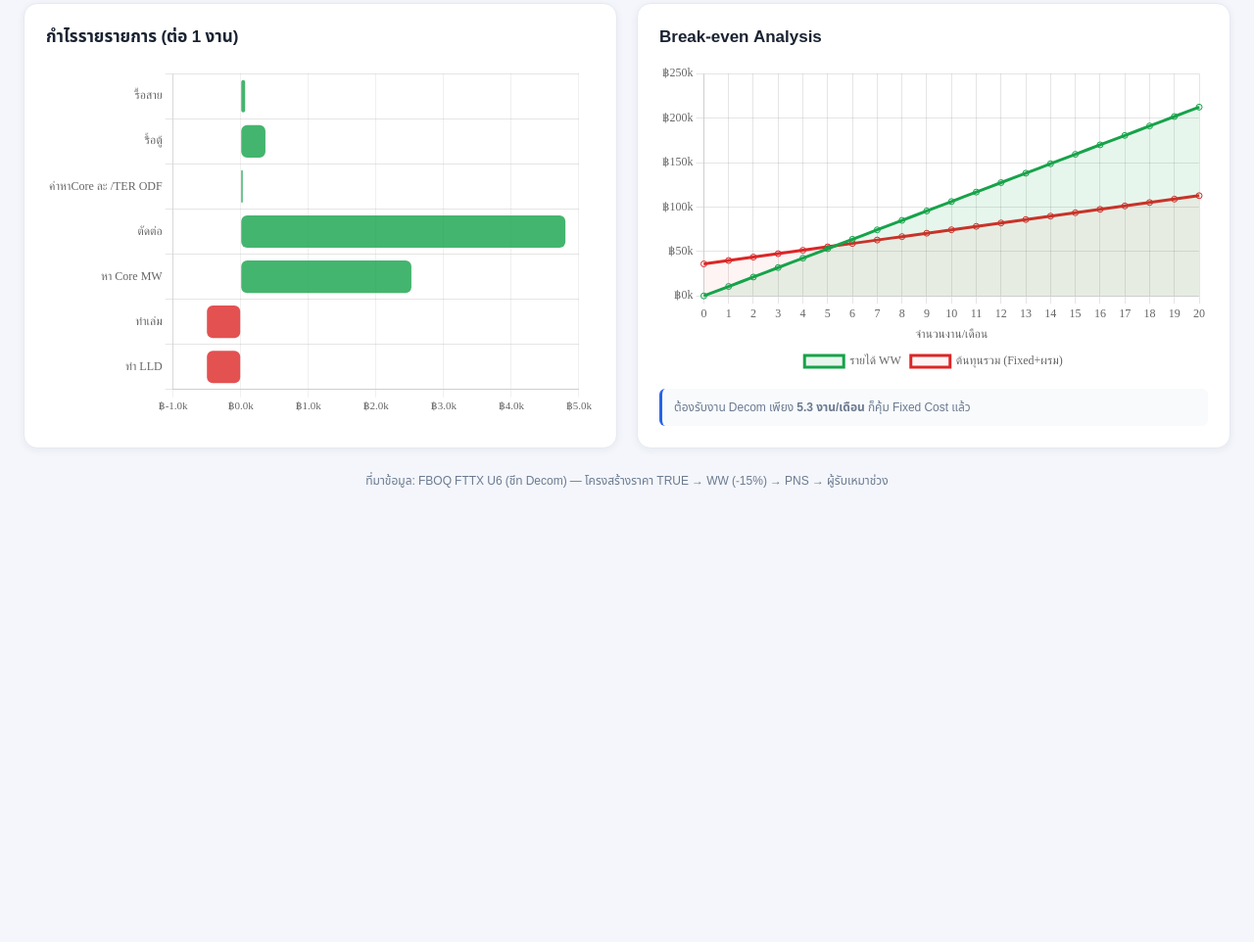
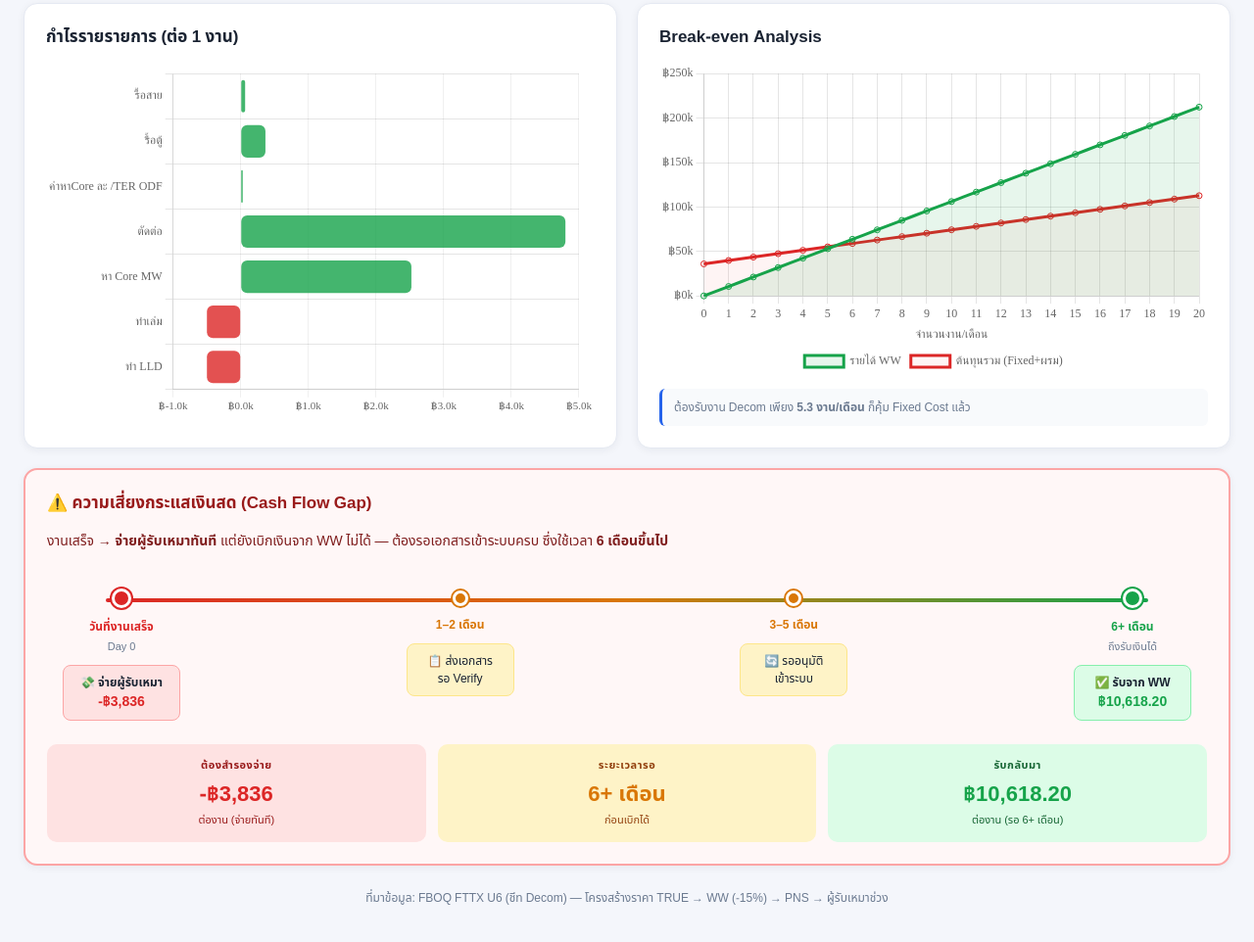
Before and after one commit to wanchaipu/PNS, a plain HTML site: page index.html in a window 1280 px wide. Shown: the part 1709-2671 px from the top of the page at 98% size. Before the commit the page ends 2245 px from the top, so only its background shows below. Drawn offline with nearby package versions, Linux system fonts and the light colour scheme.

Commit message:
feat: เพิ่ม Cash Flow Gap section แสดง timeline จ่าย→รอ 6+ เดือน

```diff
--- a/index.html
+++ b/index.html
@@ -210,6 +210,81 @@
   </div>
 </div>
 
+<!-- ============ CASHFLOW RISK ============ -->
+<div class="card" style="margin-top:20px; border:2px solid #fca5a5; background:#fff7f7">
+  <h2 style="color:#991b1b">⚠️ ความเสี่ยงกระแสเงินสด (Cash Flow Gap)</h2>
+  <p style="font-size:14px; color:#7f1d1d; margin:0 0 20px">
+    งานเสร็จ → <b>จ่ายผู้รับเหมาทันที</b> แต่ยังเบิกเงินจาก WW ไม่ได้ — ต้องรอเอกสารเข้าระบบครบ ซึ่งใช้เวลา <b>6 เดือนขึ้นไป</b>
+  </p>
+
+  <!-- Timeline -->
+  <div style="position:relative; padding:0 16px; margin-bottom:24px">
+    <!-- เส้น -->
+    <div style="position:absolute; top:28px; left:60px; right:60px; height:4px; background:linear-gradient(90deg,#dc2626,#d97706,#16a34a); border-radius:2px"></div>
+
+    <div style="display:flex; justify-content:space-between; align-items:flex-start; position:relative">
+      <!-- วันที่ 0 -->
+      <div style="text-align:center; width:120px">
+        <div style="width:20px; height:20px; border-radius:50%; background:#dc2626; border:3px solid #fff; box-shadow:0 0 0 2px #dc2626; margin:18px auto 10px"></div>
+        <div style="font-size:12px; font-weight:700; color:#dc2626">วันที่งานเสร็จ</div>
+        <div style="font-size:11px; color:#6b7a90; margin-top:4px">Day 0</div>
+        <div style="margin-top:10px; background:#fee2e2; border:1px solid #fca5a5; border-radius:8px; padding:8px; font-size:12px">
+          💸 <b>จ่ายผู้รับเหมา</b><br>
+          <span id="cfSub" style="color:#dc2626; font-weight:700; font-size:14px">฿...</span>
+        </div>
+      </div>
+
+      <!-- เดือน 1-2 -->
+      <div style="text-align:center; width:110px">
+        <div style="width:16px; height:16px; border-radius:50%; background:#d97706; border:3px solid #fff; box-shadow:0 0 0 2px #d97706; margin:20px auto 10px"></div>
+        <div style="font-size:12px; font-weight:700; color:#d97706">1–2 เดือน</div>
+        <div style="margin-top:10px; background:#fef3c7; border:1px solid #fde68a; border-radius:8px; padding:8px; font-size:12px">
+          📋 ส่งเอกสาร<br>รอ Verify
+        </div>
+      </div>
+
+      <!-- เดือน 3-5 -->
+      <div style="text-align:center; width:110px">
+        <div style="width:16px; height:16px; border-radius:50%; background:#d97706; border:3px solid #fff; box-shadow:0 0 0 2px #d97706; margin:20px auto 10px"></div>
+        <div style="font-size:12px; font-weight:700; color:#d97706">3–5 เดือน</div>
+        <div style="margin-top:10px; background:#fef3c7; border:1px solid #fde68a; border-radius:8px; padding:8px; font-size:12px">
+          🔄 รออนุมัติ<br>เข้าระบบ
+        </div>
+      </div>
+
+      <!-- 6+ เดือน -->
+      <div style="text-align:center; width:120px">
+        <div style="width:20px; height:20px; border-radius:50%; background:#16a34a; border:3px solid #fff; box-shadow:0 0 0 2px #16a34a; margin:18px auto 10px"></div>
+        <div style="font-size:12px; font-weight:700; color:#16a34a">6+ เดือน</div>
+        <div style="font-size:11px; color:#6b7a90; margin-top:4px">ถึงรับเงินได้</div>
+        <div style="margin-top:10px; background:#dcfce7; border:1px solid #86efac; border-radius:8px; padding:8px; font-size:12px">
+          ✅ <b>รับจาก WW</b><br>
+          <span id="cfWW" style="color:#16a34a; font-weight:700; font-size:14px">฿...</span>
+        </div>
+      </div>
+    </div>
+  </div>
+
+  <!-- สรุป -->
+  <div style="display:grid; grid-template-columns:1fr 1fr 1fr; gap:12px; margin-top:8px">
+    <div style="background:#fee2e2; border-radius:10px; padding:14px; text-align:center">
+      <div style="font-size:11px; color:#991b1b; font-weight:700; text-transform:uppercase; letter-spacing:.5px">ต้องสำรองจ่าย</div>
+      <div id="cfOut" style="font-size:22px; font-weight:800; color:#dc2626; margin-top:4px">฿...</div>
+      <div style="font-size:11px; color:#991b1b; margin-top:2px">ต่องาน (จ่ายทันที)</div>
+    </div>
+    <div style="background:#fef3c7; border-radius:10px; padding:14px; text-align:center">
+      <div style="font-size:11px; color:#92400e; font-weight:700; text-transform:uppercase; letter-spacing:.5px">ระยะเวลารอ</div>
+      <div style="font-size:22px; font-weight:800; color:#d97706; margin-top:4px">6+ เดือน</div>
+      <div style="font-size:11px; color:#92400e; margin-top:2px">ก่อนเบิกได้</div>
+    </div>
+    <div style="background:#dcfce7; border-radius:10px; padding:14px; text-align:center">
+      <div style="font-size:11px; color:#166534; font-weight:700; text-transform:uppercase; letter-spacing:.5px">รับกลับมา</div>
+      <div id="cfIn" style="font-size:22px; font-weight:800; color:#16a34a; margin-top:4px">฿...</div>
+      <div style="font-size:11px; color:#166534; margin-top:2px">ต่องาน (รอ 6+ เดือน)</div>
+    </div>
+  </div>
+</div>
+
 <p style="text-align:center; color:var(--muted); font-size:12px; margin-top:24px">
   ที่มาข้อมูล: FBOQ FTTX U6 (ชีท Decom) — โครงสร้างราคา TRUE → WW (-15%) → PNS → ผู้รับเหมาช่วง
 </p>
@@ -334,6 +409,12 @@ function calc(){
     ? `ต้องรับงาน Decom เพียง <b>${be.toFixed(1)} งาน/เดือน</b> ก็คุ้ม Fixed Cost แล้ว`
     : `<b style="color:var(--red)">ราคา ผรม สูงกว่ารายได้ → ขาดทุน</b>`;
 
+  // Cash flow
+  $('cfSub').textContent  = '-' + fmt(totSub);
+  $('cfWW').textContent   = fmt2(totWW);
+  $('cfOut').textContent  = '-' + fmt(totSub);
+  $('cfIn').textContent   = fmt2(totWW);
+
   drawCharts(totWW, totSub, totGP, fixed, be);
 }
 
```
